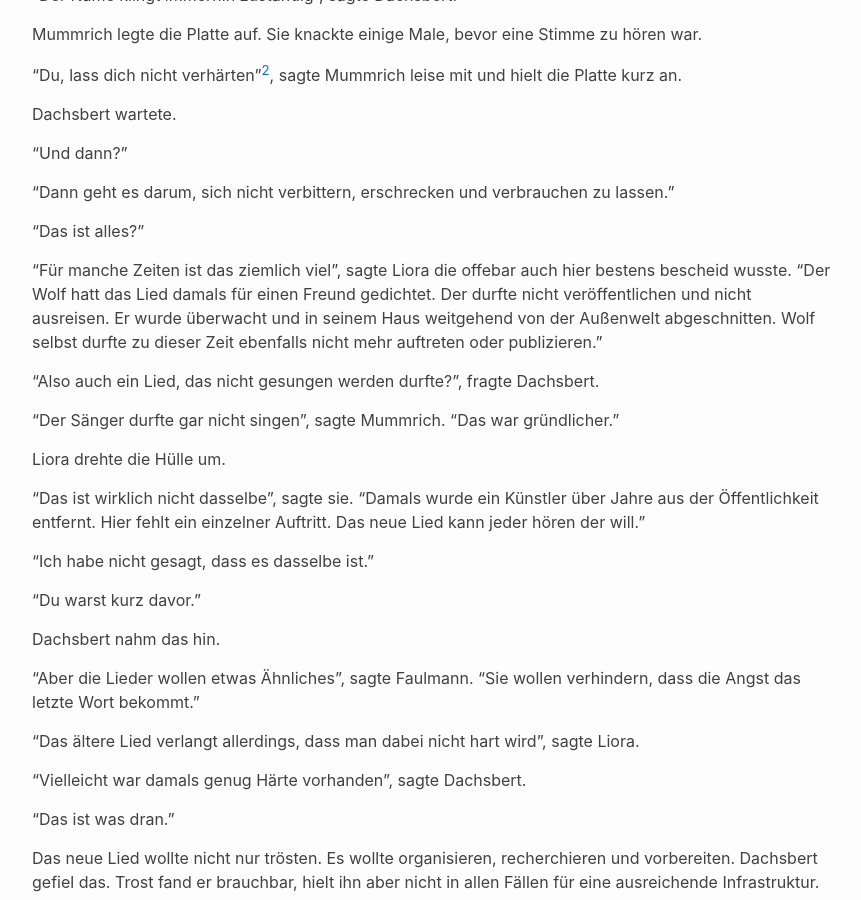
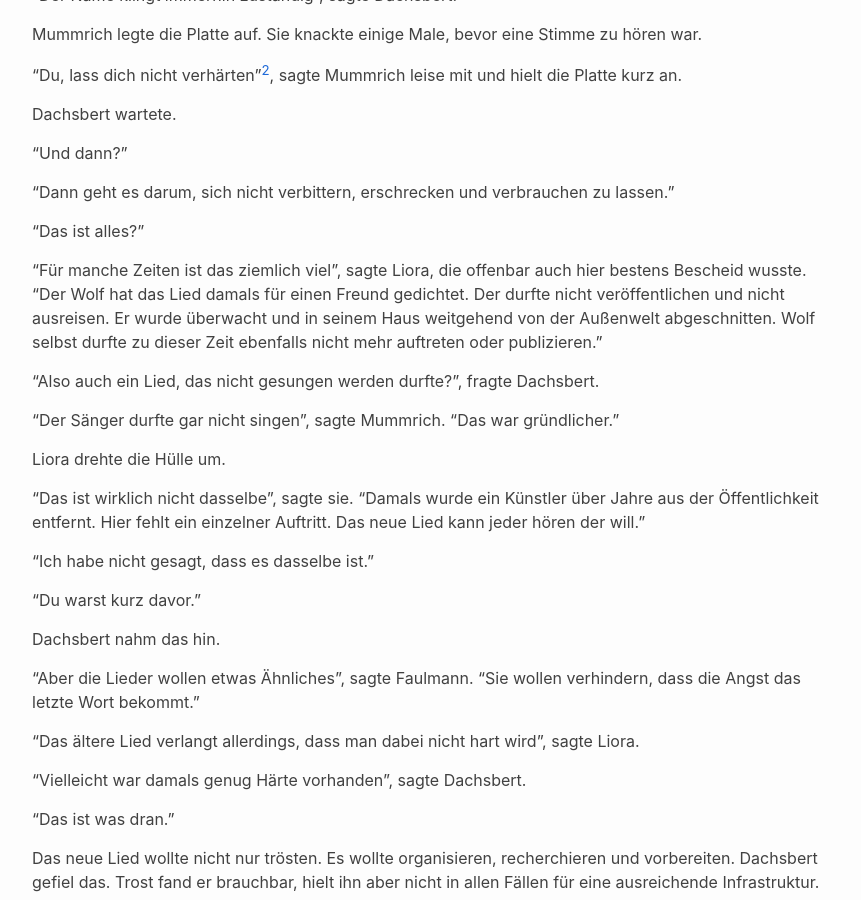
Before and after one commit to cgars/faulmann, a Jekyll site: the page built from _posts/2026-06-26-laufsicht.md, in a window 1280 px wide and 900 px high, scrolled down 2567 px. Shown: the whole window, without its empty margins (208-1069 px from the left). Built offline with Jekyll 4.4.1, drawn with Linux system fonts in a browser that asks for light colours.

Commit message:
Potential fix for pull request finding
Co-authored-by: Copilot Autofix powered by AI <175728472+Copilot@users.noreply.github.com>

```diff
--- a/_posts/2026-06-26-laufsicht.md
+++ b/_posts/2026-06-26-laufsicht.md
@@ -86,7 +86,7 @@ Dachsbert wartete.
 
 "Das ist alles?"
 
-"Für manche Zeiten ist das ziemlich viel", sagte Liora die offebar auch hier bestens bescheid wusste. "Der Wolf hatt das Lied damals für einen Freund gedichtet. Der durfte nicht veröffentlichen und nicht ausreisen. Er wurde überwacht und in seinem Haus weitgehend von der Außenwelt abgeschnitten. Wolf selbst durfte zu dieser Zeit ebenfalls nicht mehr auftreten oder publizieren."
+"Für manche Zeiten ist das ziemlich viel", sagte Liora, die offenbar auch hier bestens Bescheid wusste. "Der Wolf hat das Lied damals für einen Freund gedichtet. Der durfte nicht veröffentlichen und nicht ausreisen. Er wurde überwacht und in seinem Haus weitgehend von der Außenwelt abgeschnitten. Wolf selbst durfte zu dieser Zeit ebenfalls nicht mehr auftreten oder publizieren."
 
 "Also auch ein Lied, das nicht gesungen werden durfte?", fragte Dachsbert.
 
```
